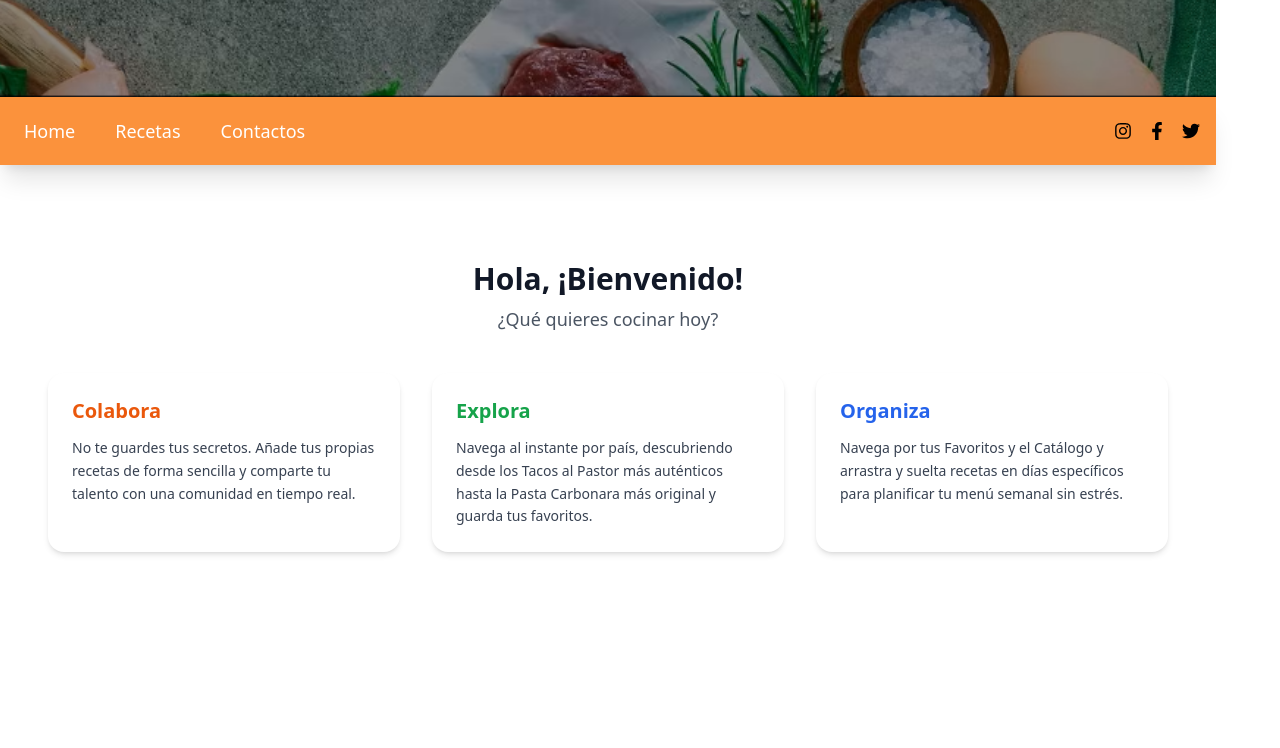
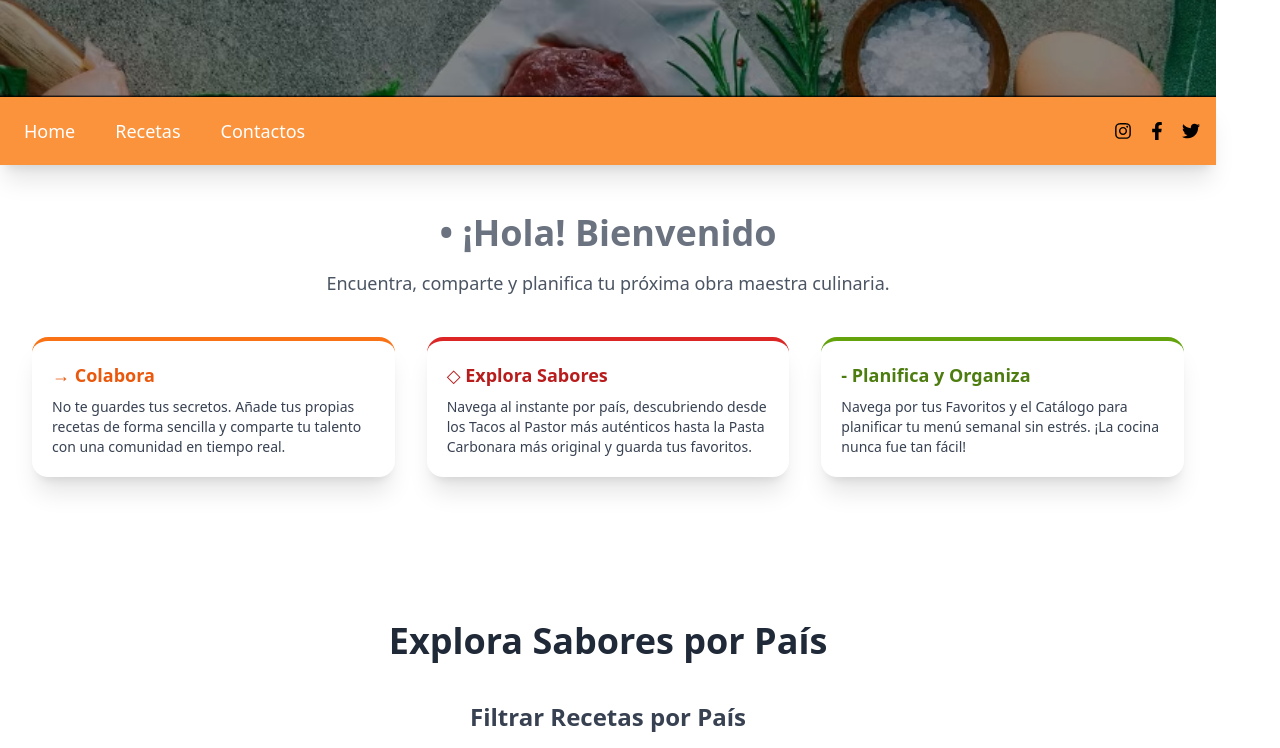
Before and after one commit to Recetas-de-Comidas-Por-Vanderlene/Recetas-Frontend, a React (Vite) app: page / in a window 1280 px wide. Shown: the part 543-1291 px from the top of the page. Built offline with nearby package versions, Linux system fonts and the light colour scheme.

Commit message:
style(ui): Ajustes de estilo y contenido en el componente SectionIntro

```diff
--- a/src/components/SectionIntro.jsx
+++ b/src/components/SectionIntro.jsx
@@ -1,44 +1,67 @@
-// src/components/SectionIntro.jsx
-import React from "react";
+// src/components/SectionIntro.jsx (ACTUALIZADO CON ICONOS MINIMALISTAS)
 
-const SectionIntro = () => {
+import React from 'react';
+
+const SectionIntro = ({ username }) => {
     return (
-    <section className="max-w-6xl mx-auto text-center py-12 px-4">
-      <h2 className="text-3xl font-bold mb-2">Hola, ¡Bienvenido!</h2>
-      <p className="text-gray-600 mb-10 text-lg">
-        ¿Qué quieres cocinar hoy?
+        <div className="max-w-6xl mx-auto text-center">
+
+            {/* Título principal: Icono simple o eliminado */}
+            <h2 className="text-4xl font-bold mb-4 text-gray-500 dark:text-gray-100">
+                {/* 💡 Ícono de asterisco o punto para un toque sutil, o se deja sin ícono */}
+                • ¡Hola! {username ? username : 'Bienvenido'}
+            </h2>
+            <p className="text-lg font-light text-gray-600 dark:text-gray-400 mb-10">
+                Encuentra, comparte y planifica tu próxima obra maestra culinaria.
             </p>
 
-      {/* Contenedor de las tres cards */}
-      <div className="grid grid-cols-1 md:grid-cols-3 gap-8">
-        {/* Card 1: Colabora */}
-        <div className="bg-white rounded-2xl shadow-md hover:shadow-xl transition-shadow p-6 text-left">
-          <h3 className="text-xl font-semibold mb-3 text-orange-600">Colabora</h3>
-          <p className="text-gray-700 text-sm leading-relaxed">
-            No te guardes tus secretos. Añade tus propias recetas de forma sencilla
-            y comparte tu talento con una comunidad en tiempo real.
+            {/* Contenedor Grid para las Tarjetas */}
+            <div className="grid grid-cols-1 md:grid-cols-3 gap-8 text-left">
+
+                {/* 1. Tarjeta Colabora - Icono minimalista */}
+                <div className="p-5 rounded-2xl shadow-xl transition duration-300 transform hover:shadow-2xl hover:scale-[1.03]
+                                bg-white dark:bg-gray-800 border-t-4 border-orange-500 dark:border-orange-400">
+
+                    {/* 💡 Ícono de flecha o punto simple */}
+                    <h3 className="font-extrabold text-lg mb-2 text-orange-600 dark:text-orange-400">
+                        → Colabora
+                    </h3>
+
+                    <p className="text-sm text-gray-700 dark:text-gray-300">
+                        No te guardes tus secretos. Añade tus propias recetas de forma sencilla y comparte tu talento con una comunidad en tiempo real.
                     </p>
                 </div>
 
-        {/* Card 2: Explora */}
-        <div className="bg-white rounded-2xl shadow-md hover:shadow-xl transition-shadow p-6 text-left">
-          <h3 className="text-xl font-semibold mb-3 text-green-600">Explora</h3>
-          <p className="text-gray-700 text-sm leading-relaxed">
-            Navega al instante por país, descubriendo desde los Tacos al Pastor más
-            auténticos hasta la Pasta Carbonara más original y guarda tus favoritos.
+                {/* 2. Tarjeta Explora - Icono minimalista */}
+                <div className="p-5 rounded-2xl shadow-xl transition duration-300 transform hover:shadow-2xl hover:scale-[1.03]
+                                bg-white dark:bg-gray-800 border-t-4 border-red-600 dark:border-red-500">
+
+                    {/* 💡 Ícono de diamante o punto simple */}
+                    <h3 className="font-extrabold text-lg mb-2 text-red-700 dark:text-red-500">
+                        ◇ Explora Sabores
+                    </h3>
+
+                    <p className="text-sm text-gray-700 dark:text-gray-300">
+                        Navega al instante por país, descubriendo desde los Tacos al Pastor más auténticos hasta la Pasta Carbonara más original y guarda tus favoritos.
                     </p>
                 </div>
 
-        {/* Card 3: Organiza */}
-        <div className="bg-white rounded-2xl shadow-md hover:shadow-xl transition-shadow p-6 text-left">
-          <h3 className="text-xl font-semibold mb-3 text-blue-600">Organiza</h3>
-          <p className="text-gray-700 text-sm leading-relaxed">
-            Navega por tus Favoritos y el Catálogo y arrastra y suelta recetas en
-            días específicos para planificar tu menú semanal sin estrés.
+                {/* 3. Tarjeta Organiza - Icono minimalista */}
+                <div className="p-5 rounded-2xl shadow-xl transition duration-300 transform hover:shadow-2xl hover:scale-[1.03]
+                                bg-white dark:bg-gray-800 border-t-4 border-lime-600 dark:border-lime-500">
+
+                    {/* 💡 Ícono de guion o punto simple */}
+                    <h3 className="font-extrabold text-lg mb-2 text-lime-700 dark:text-lime-500">
+                        - Planifica y Organiza
+                    </h3>
+
+                    <p className="text-sm text-gray-700 dark:text-gray-300">
+                        Navega por tus Favoritos y el Catálogo para planificar tu menú semanal sin estrés. ¡La cocina nunca fue tan fácil!
                     </p>
                 </div>
+
             </div>
-    </section>
+        </div>
     );
 };
 
```
Lines whose indentation alone changed are shown as unchanged.
